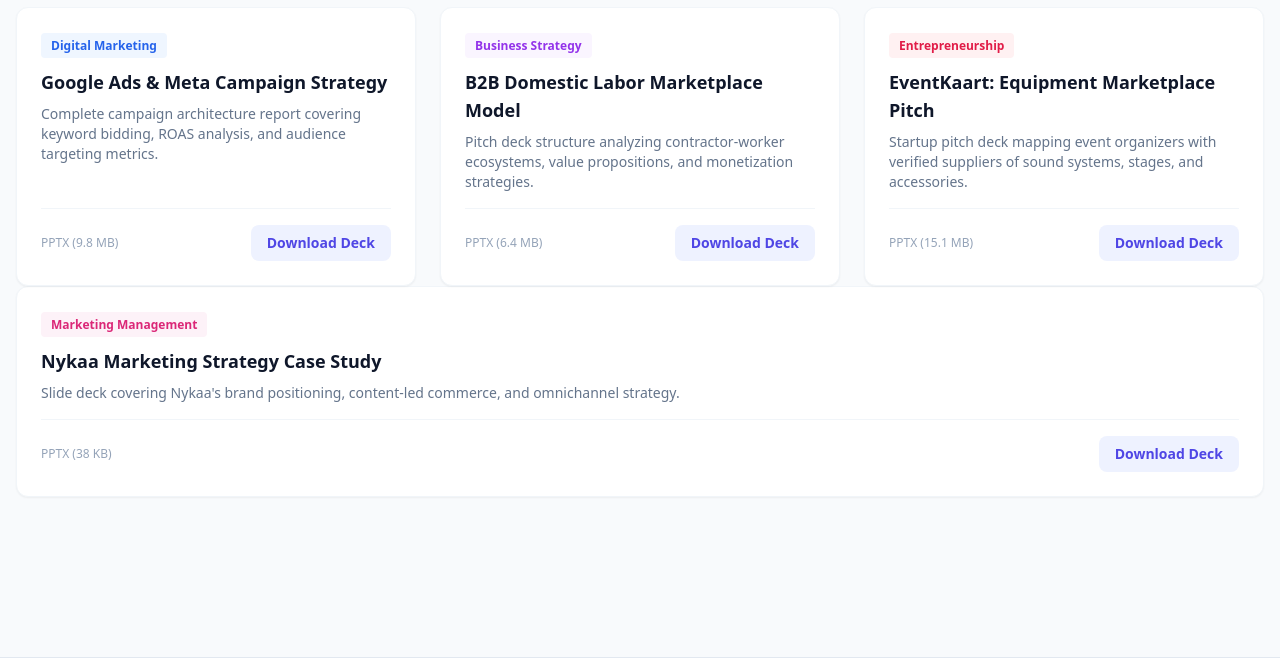
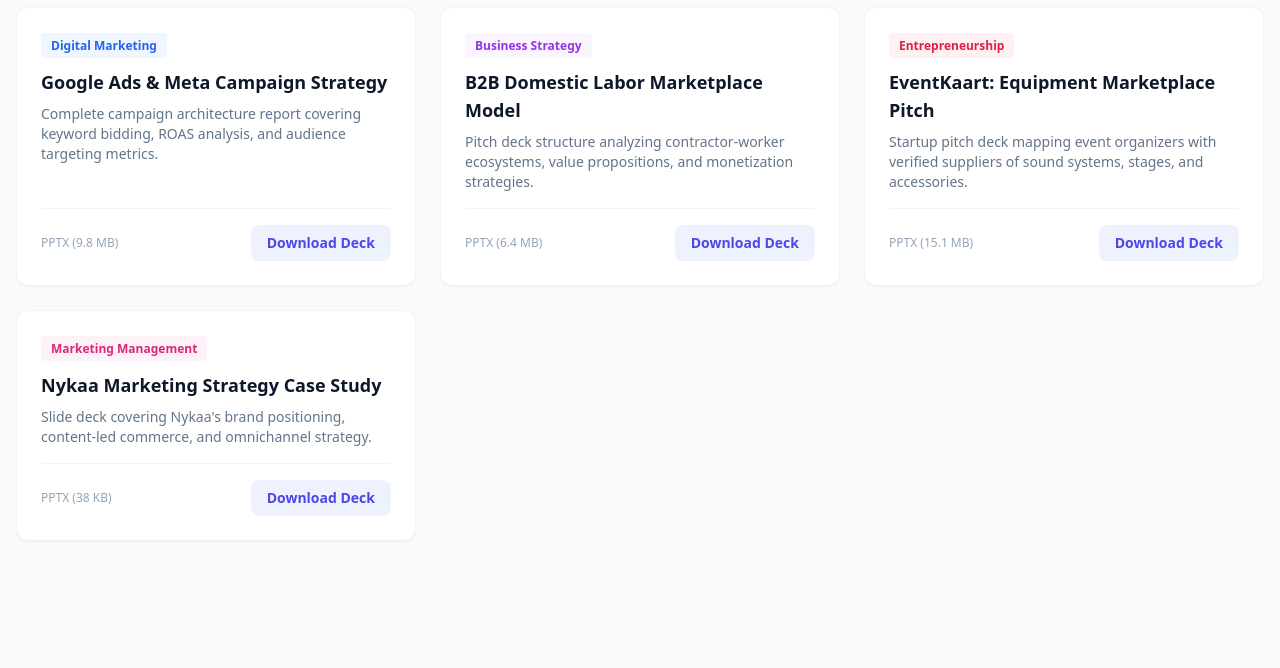
Before and after one commit to bschoolvault/bschoolvault, a plain HTML site: page ppts.html in a window 1280 px wide. Shown: the part 781-1449 px from the top of the page. Drawn offline with nearby package versions, Linux system fonts and the light colour scheme.

Commit message:
Update ppts.html

```diff
--- a/ppts.html
+++ b/ppts.html
@@ -170,20 +170,21 @@
                         <a href="pdfs/eventkaart-marketplace-pitch.pptx" download class="bg-indigo-50 text-indigo-600 font-semibold text-sm px-4 py-2 rounded-lg hover:bg-indigo-600 hover:text-white transition">Download Deck</a>
                     </div>
                 </article>
-            </div>
-       <!-- Nykaa Marketing Strategy Case Study Deck -->
-<article class="ppt-card bg-white p-6 rounded-xl shadow-sm border border-slate-100 h-full flex flex-col justify-between"
+                <!-- Nykaa Marketing Strategy Case Study Deck (1-Column Card) -->
+<article class="ppt-card bg-white p-6 rounded-xl shadow-sm border border-slate-100 flex flex-col justify-between"
          data-domain="Marketing Management" data-semester="Semester 2" data-format="PPTX">
     <div>
         <span class="text-xs font-bold text-pink-600 bg-pink-50 px-2.5 py-1 rounded">Marketing Management</span>
         <h3 class="text-lg font-bold mt-3 mb-2 text-slate-900">Nykaa Marketing Strategy Case Study</h3>
-        <p class="text-sm text-slate-500 mb-4 line-clamp-2">Slide deck covering Nykaa's brand positioning, content-led commerce, and omnichannel strategy.</p>
+        <p class="text-sm text-slate-500 mb-4">Slide deck covering Nykaa's brand positioning, content-led commerce, and omnichannel strategy.</p>
     </div>
     <div class="pt-4 border-t border-slate-100 flex justify-between items-center">
         <span class="text-xs text-slate-400 font-medium">PPTX (38 KB)</span>
         <a href="pdfs/Nykaa_Marketing_Strategy_Case_Study.pptx" download class="bg-indigo-50 text-indigo-600 font-semibold text-sm px-4 py-2 rounded-lg hover:bg-indigo-600 hover:text-white transition">Download Deck</a>
     </div>
 </article>
+            </div>
+
         </section>
     </div>
 
```
